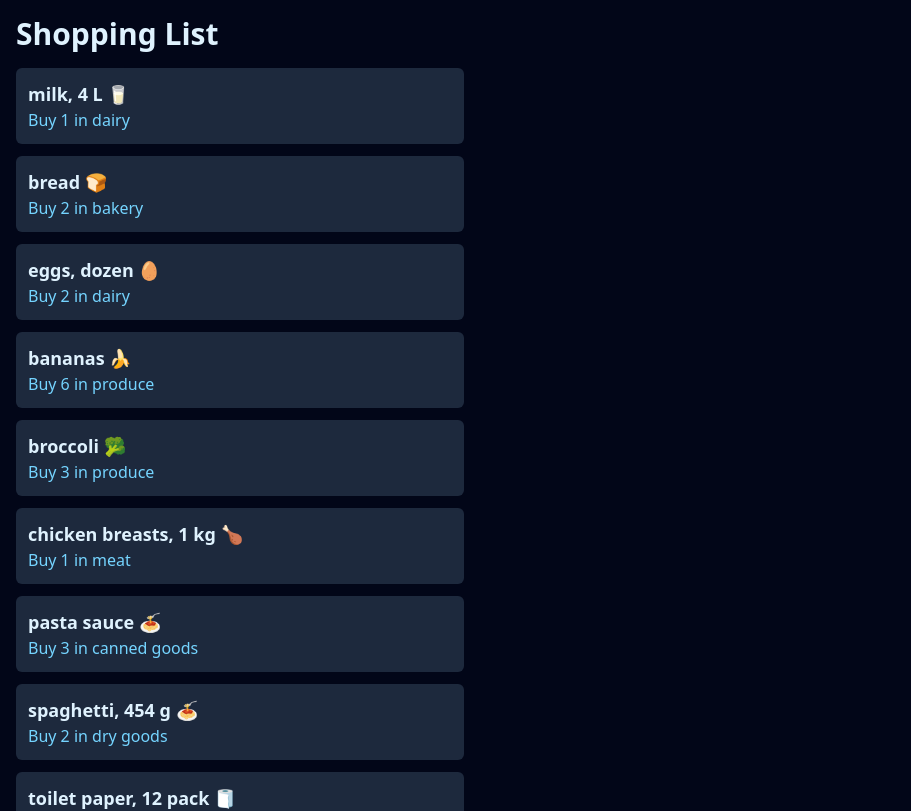
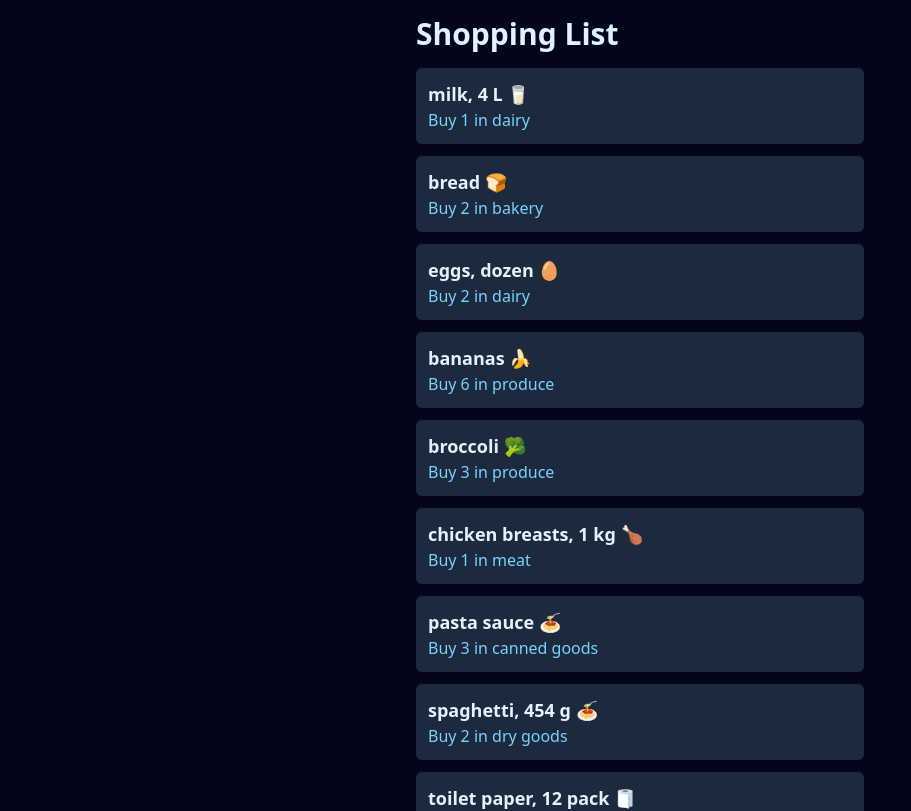
Before and after one commit to jrwall94/cprg306-assignments, a Next.js app: page /week-3 in a window 1280 px wide. Shown: the top 811 px of the page, without its empty margins (0-911 px from the left). Built offline with nearby package versions, Linux system fonts and the light colour scheme.

Commit message:
Center shopping list on week-3 page

```diff
--- a/app/week-3/page.js
+++ b/app/week-3/page.js
@@ -3,8 +3,10 @@ import ItemList from "./item-list";
 export default function Page() {
     return (
         <main className="bg-slate-950 min-h-screen p-4">
+            <div className="max-w-md mx-auto">
             <h1 className="text-3xl font-bold text-sky-100 mb-4">Shopping List</h1>
             <ItemList/>
+            </div>
         </main>
     )
 
```
